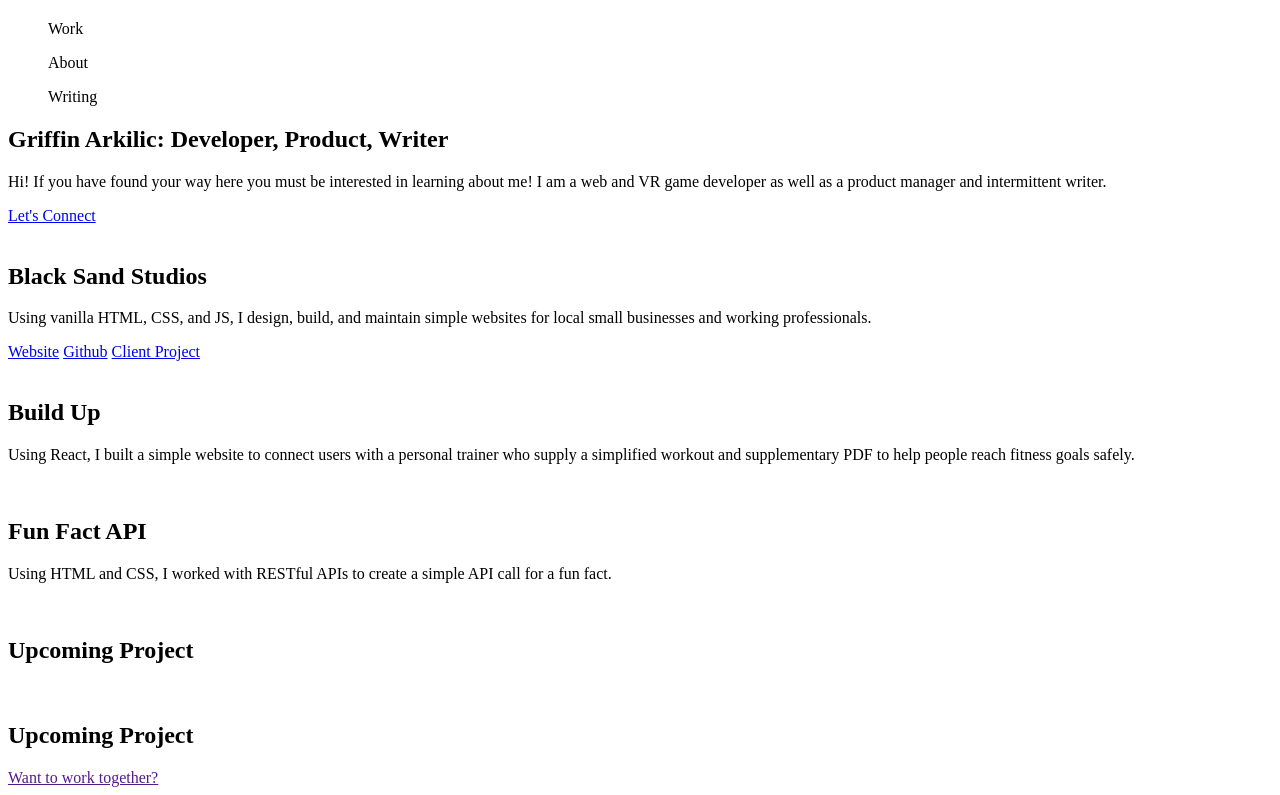
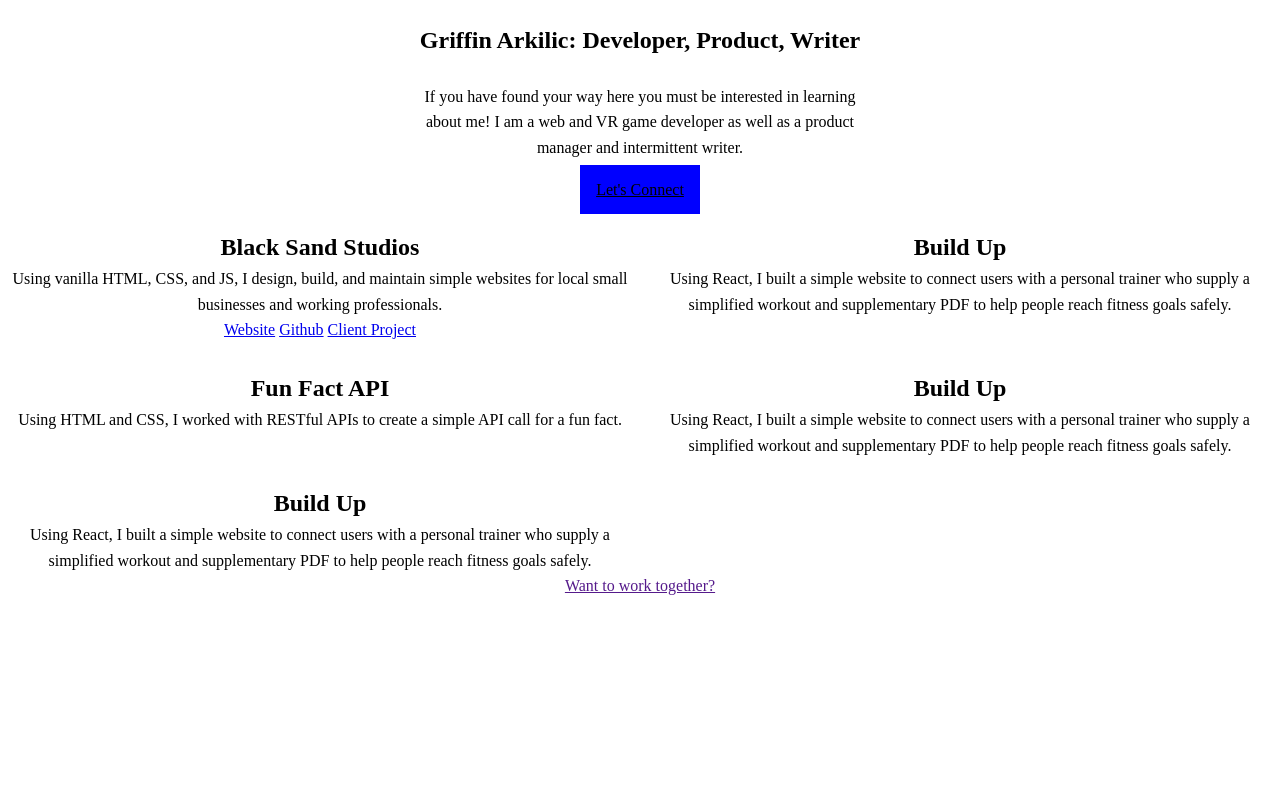
Before and after one commit to garkilic/Improved-Personal-Site, a plain HTML site: page index.html in a window 1280 px wide. Shown: the part 81-876 px from the top of the page. After the commit the page ends 800 px from the top, so only its background shows below. Drawn offline with Linux system fonts and the light colour scheme.

Commit message:
HTML Edit

```diff
--- a/index.html
+++ b/index.html
@@ -1,38 +1,50 @@
-<!DOCTYPE HTML>
+<!DOCTYPE html>
 <html>
 	<head>
 		<title>Griffin Arkilic: Building The Future</title>
+		<link rel="stylesheet" href="style.css" />
 	</head>
 	<body>
 		<!-- Navigation Bar -->
 		<div class="navigation">
 			<h2>Griffin Arkilic</h2>
-                <li>
-                    <ul class="nav-item">Work</ul>
-                    <ul class="nav-item">About</ul>
-                    <ul class="nav-item">Writing</ul>
+			<li class="nav-items">
+				<ul class="nav-item">
+					Work
+				</ul>
+				<ul class="nav-item">
+					About
+				</ul>
+				<ul class="nav-item">
+					Writing
+				</ul>
 			</li>
 		</div>
 		<!-- Hero Section -->
 		<div class="hero">
-                <h2>Griffin Arkilic: Developer, Product, Writer</h2>
-                <p>Hi! If you have found your way here you must be interested in learning about me!
-                    I am a web and VR game developer as well as a product manager and intermittent writer.
+			<h2 class="hero-intro">Griffin Arkilic: Developer, Product, Writer</h2>
+			<p class="hero-desc">
+				If you have found your way here you must be interested in learning about
+				me! I am a web and VR game developer as well as a product manager and
+				intermittent writer.
 			</p>
 			<a class="contact-btn" href="#">Let's Connect</a>
 		</div>
 
 		<!-- Projects -->
 		<div class="projects">
-
 			<!-- Project #1 -->
 			<div class="project-container">
 				<div class="project-images">
-                        <img src="" alt="">
+					<img src="" alt="" />
 				</div>
 				<div class="project-explainer">
 					<h2>Black Sand Studios</h2>
-                        <p>Using vanilla HTML, CSS, and JS, I design, build, and maintain simple websites for local small businesses and working professionals.</p>
+					<p>
+						Using vanilla HTML, CSS, and JS, I design, build, and maintain
+						simple websites for local small businesses and working
+						professionals.
+					</p>
 				</div>
 				<a class="supplementary-links" href="#">Website</a>
 				<a class="supplementary-links" href="#">Github</a>
@@ -42,48 +54,63 @@
 			<!-- Project #2 -->
 			<div class="project-container">
 				<div class="project-images">
-                        <img src="" alt="">
+					<img src="" alt="" />
 				</div>
 				<div class="project-explainer">
 					<h2>Build Up</h2>
-                        <p>Using React, I built a simple website to connect users with a personal trainer who supply a simplified workout and supplementary PDF to help people reach fitness goals safely.</p>
+					<p>
+						Using React, I built a simple website to connect users with a
+						personal trainer who supply a simplified workout and supplementary
+						PDF to help people reach fitness goals safely.
+					</p>
 				</div>
 			</div>
 
 			<!-- Project #3 -->
 			<div class="project-container">
 				<div class="project-images">
-                        <img src="" alt="">
+					<img src="" alt="" />
 				</div>
 				<div class="project-explainer">
 					<h2>Fun Fact API</h2>
-                        <p>Using HTML and CSS, I worked with RESTful APIs to create a simple API call for a fun fact.</p>
+					<p>
+						Using HTML and CSS, I worked with RESTful APIs to create a simple
+						API call for a fun fact.
+					</p>
+				</div>
 			</div>
 
-                    <!-- Project #4 - Upcoming -->
+			<!-- Project #2 -->
 			<div class="project-container">
 				<div class="project-images">
-                        <img src="" alt="">
+					<img src="" alt="" />
 				</div>
 				<div class="project-explainer">
-                        <h2>Upcoming Project</h2>
-                        <p></p>
+					<h2>Build Up</h2>
+					<p>
+						Using React, I built a simple website to connect users with a
+						personal trainer who supply a simplified workout and supplementary
+						PDF to help people reach fitness goals safely.
+					</p>
+				</div>
 			</div>
 
-                        <!-- Project #5 - Upcoming -->
+			<!-- Project #2 -->
 			<div class="project-container">
 				<div class="project-images">
-                        <img src="" alt="">
+					<img src="" alt="" />
 				</div>
 				<div class="project-explainer">
-                        <h2>Upcoming Project</h2>
-                        <p></p>
+					<h2>Build Up</h2>
+					<p>
+						Using React, I built a simple website to connect users with a
+						personal trainer who supply a simplified workout and supplementary
+						PDF to help people reach fitness goals safely.
+					</p>
+				</div>
+			</div>
 		</div>
 
-
-                </div>
-
-            </div>
 		<!-- Newsletter Sign Up -->
 
 		<div class="newsletter">
@@ -94,7 +121,6 @@
 		<!-- Technologies -->
 
 		<div class="technologies">
-
 			<div class="technology-container">
 				<h3></h3>
 			</div>
@@ -126,7 +152,6 @@
 			<div class="technology-container">
 				<h3></h3>
 			</div>
-
 		</div>
 
 		<!-- Contact -->
@@ -137,6 +162,5 @@
 			<a class="contact-item" href=""></a>
 			<a class="contact-item" href=""> Want to work together?</a>
 		</div>
-
 	</body>
 </html>
```
Lines whose indentation alone changed are shown as unchanged.
